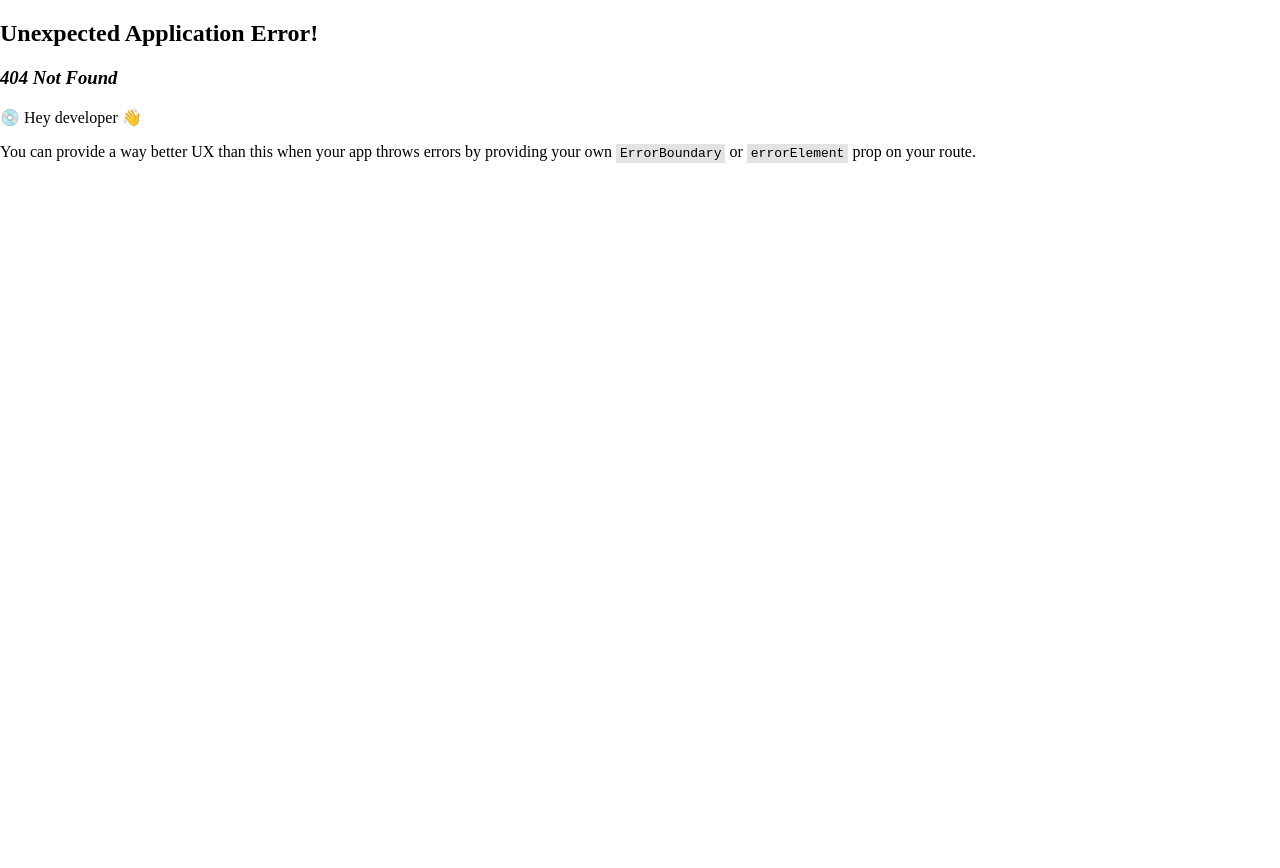
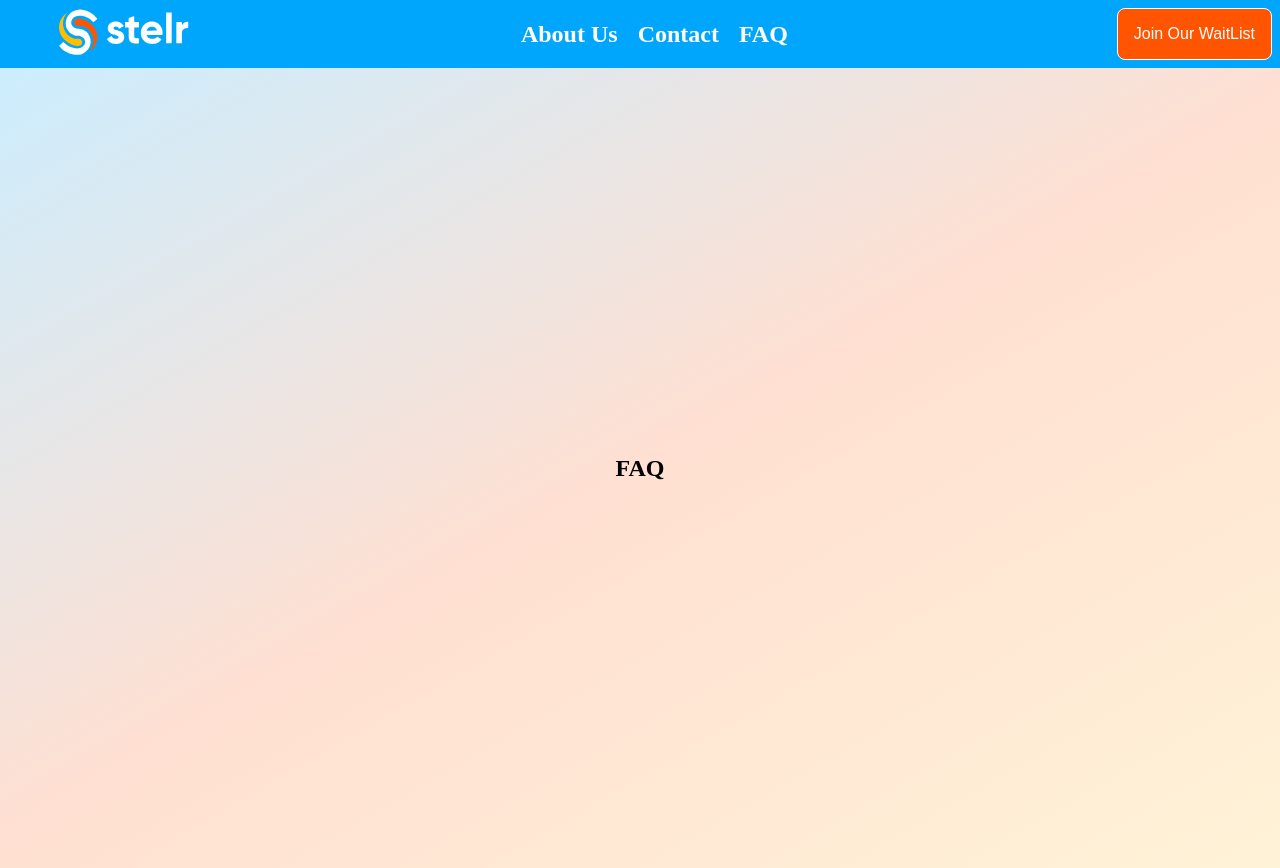
Before and after one commit to Jovenson-Don/stelr, a React (Vite) app: page /faq in a window 1280 px wide. Before the commit this address had no page. Before the commit the page ends 800 px from the top, so only its background shows below. Built offline with nearby package versions, Linux system fonts and the light colour scheme.

Commit message:
placeholder pages for faq and contact

```diff
--- a/src/App.tsx
+++ b/src/App.tsx
@@ -12,6 +12,7 @@ import About from "./pages/About";
 import WaitList from "./pages/WaitList";
 import LandingPageFooter from "./components/headers/LandingPageFooter";
 import Contact from "./pages/Contact";
+import FAQ from "./pages/FAQ";
 
 const router = createBrowserRouter(
   // createRoutesFromElements takes in a Route element and returns a route object
@@ -23,6 +24,7 @@ const router = createBrowserRouter(
         <Route index element={<HomePage />} />
         <Route path="/about" element={<About />} />
         <Route path="/contact" element={<Contact />} />
+        <Route path="/faq" element={<FAQ />} />
         <Route path="/" element={<LandingPageFooter />} />
       </Route>
       <Route path="/login" element={<Login />} />
--- a/src/components/headers/LandingPageFooter.tsx
+++ b/src/components/headers/LandingPageFooter.tsx
@@ -28,7 +28,9 @@ const LandingPageFooter = () => {
       <Link style={styles.footerLinks} to="/contact">
         <span style={styles.spans}>Contact</span>
       </Link>
-      <span style={styles.spans}>FAQ</span>
+      <Link style={styles.footerLinks} to="/faq">
+        <span style={styles.spans}>FAQ</span>
+      </Link>
     </footer>
   );
 };
--- a/src/components/headers/LandingPageHeader.tsx
+++ b/src/components/headers/LandingPageHeader.tsx
@@ -46,7 +46,9 @@ const LandingPageHeader: FC<LandingPageHeaderProps> = () => {
         <Link style={navbar} to="/contact">
           <h2>Contact</h2>
         </Link>
-        <h2>FAQ</h2>
+        <Link style={navbar} to="/faq">
+          <h2>FAQ</h2>
+        </Link>
       </div>
       <div>
         {/* These two buttons will be our fute login and sign up buttons on our homepage. Do not delete. */}
```
Also changed, not shown: src/pages/FAQ.tsx (+0 -55 lines).
